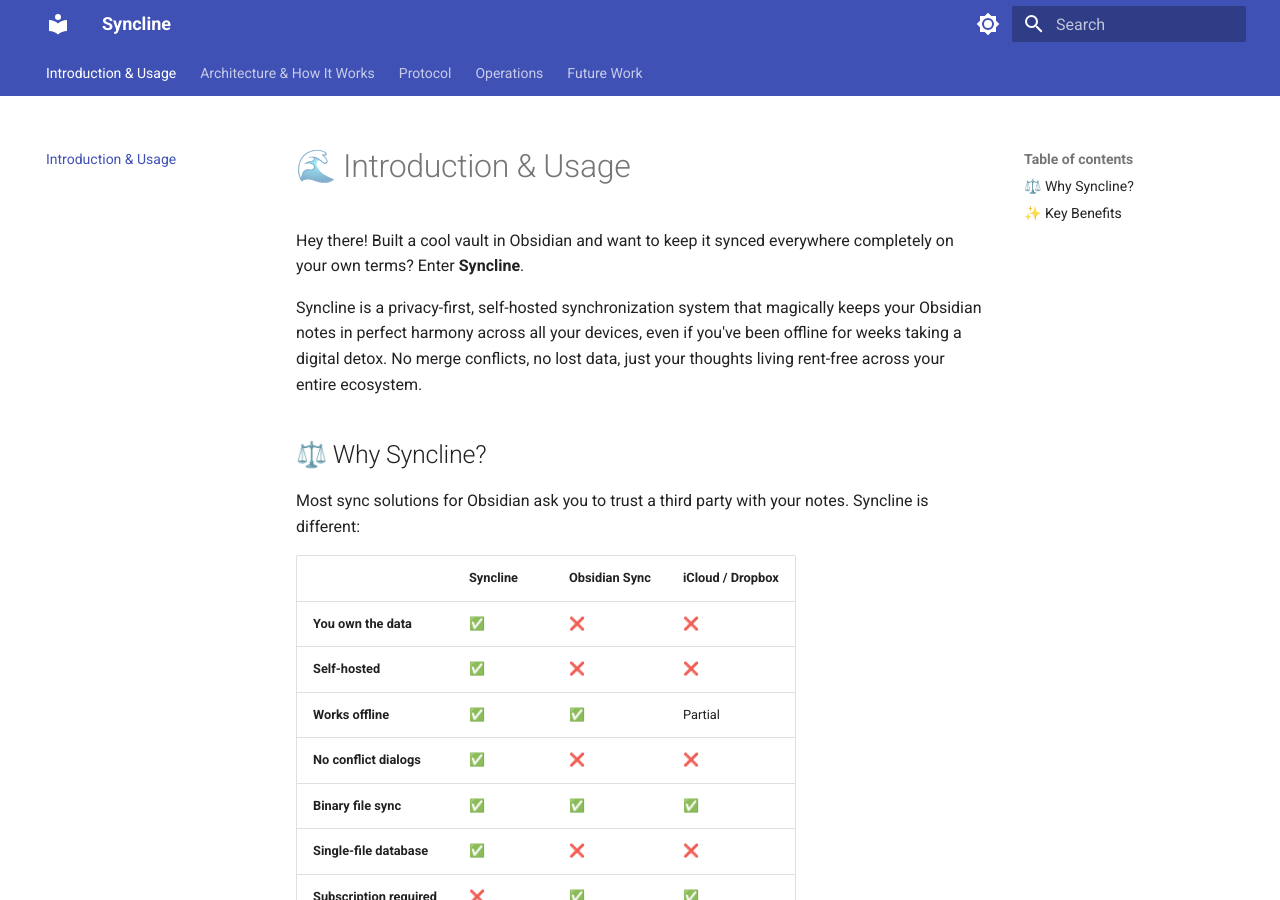
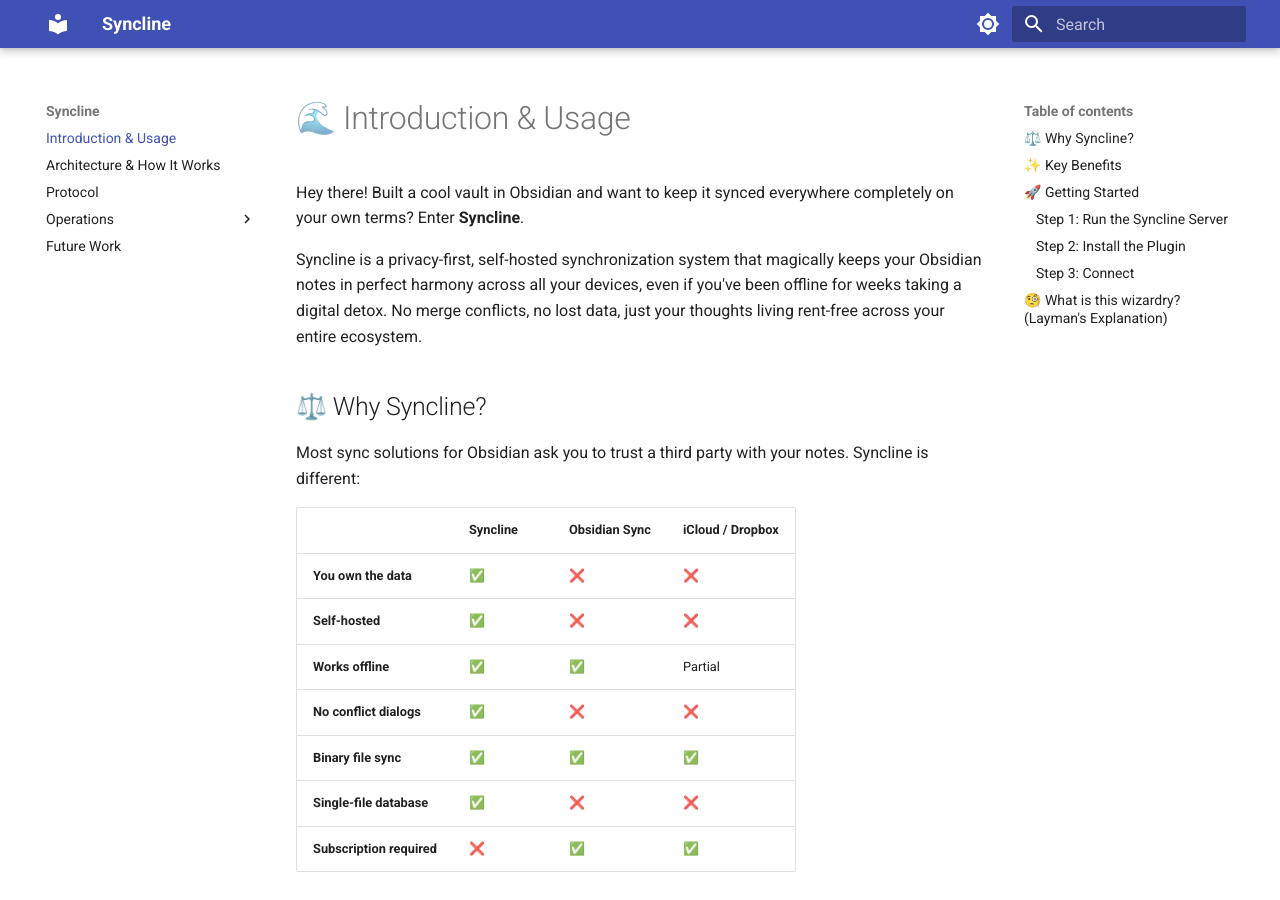
Before and after one commit to tomas789/syncline, an MkDocs documentation site: the page built from docs/index.md, in a window 1280 px wide and 900 px high. Built offline with MkDocs 1.6.1 and Material for MkDocs 9.7.7, drawn with Linux system fonts in a browser that asks for light colours.

Commit message:
docs: fix mkdocs rendering and heading hierarchy

```diff
--- a/docs/index.md
+++ b/docs/index.md
@@ -29,9 +29,9 @@
 
 ---
 
-# 🚀 Getting Started
+## 🚀 Getting Started
 
-## Step 1: Run the Syncline Server
+### Step 1: Run the Syncline Server
 
 The server is a small, self-contained binary you run on any machine accessible from your devices.
 
@@ -64,7 +64,7 @@
 
 Both the server and CLI client are fully cross-platform (Linux, macOS, Windows) and feature rich text output with customizable log levels (`--log-level trace|debug|info|warn|error`).
 
-## Step 2: Install the Plugin
+### Step 2: Install the Plugin
 
 **Option A — Community Plugins (recommended)**
 
@@ -78,7 +78,7 @@
 2. Copy them to `<your-vault>/.obsidian/plugins/syncline-obsidian/`
 3. Reload Obsidian and enable the plugin in Settings → Community Plugins
 
-## Step 3: Connect
+### Step 3: Connect
 
 1. Open Settings → Syncline
 2. Enter your server URL (e.g. `ws://192.168.1.100:3030/sync` or `wss://sync.yourdomain.com/sync`)
--- a/mkdocs.yml
+++ b/mkdocs.yml
@@ -18,7 +18,6 @@
         icon: material/brightness-4
         name: Switch to light mode
   features:
-    - navigation.tabs
     - navigation.indexes
     - navigation.top
 
```
